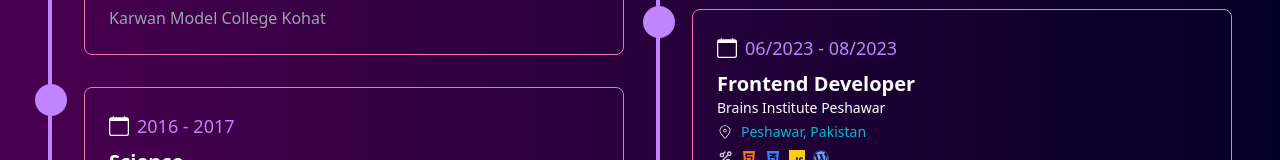
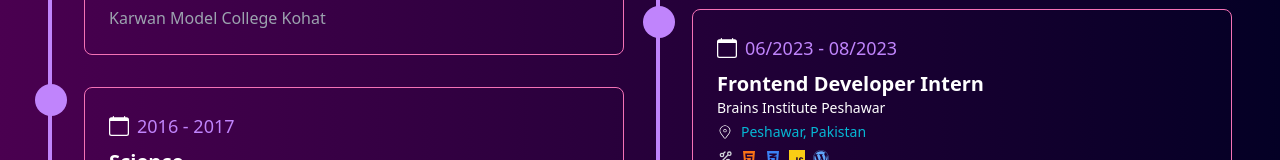
Before and after one commit to Aamir825/aamirportfolio, a React (Vite) app: page /journey in a window 1280 px wide. Shown: the part 521-681 px from the top of the page. Built offline with nearby package versions, Linux system fonts and the light colour scheme.

Commit message:
update role description in Journey component

```diff
--- a/src/Pages/Journey/Journey.jsx
+++ b/src/Pages/Journey/Journey.jsx
@@ -114,7 +114,7 @@ const Journey = () => {
                 },
                 {
                   period: "06/2023 - 08/2023",
-                  role: "Frontend Developer",
+                  role: "Frontend Developer Intern",
                   company: "Brains Institute Peshawar",
                   location: "Peshawar, Pakistan",
                   technologies: [
```
